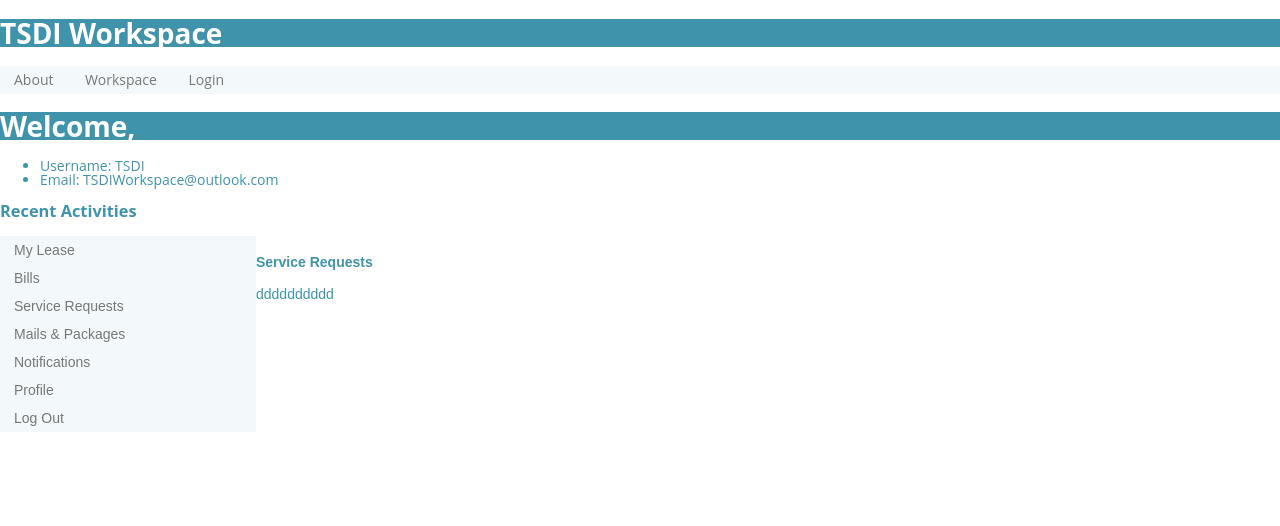
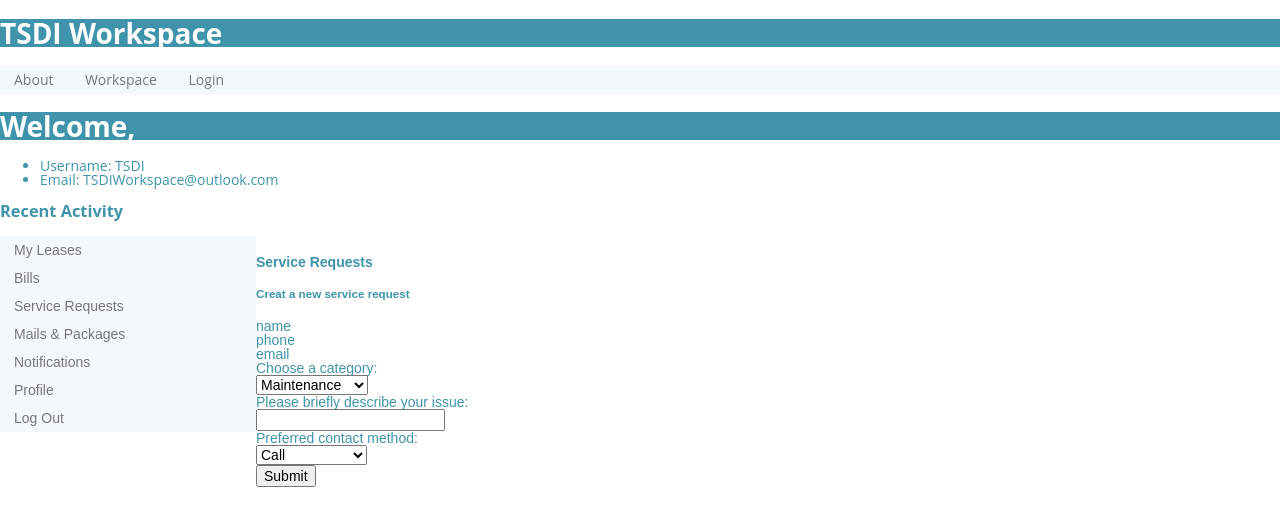
Before and after one commit to tsdiworkspace/tsdiworkspace.github.io, a Django app: page /service_requests in a window 1280 px wide. Shown: the top 526 px of the page. Run offline with Django 3.2, Linux system fonts and the light colour scheme; a user stored in the database is signed in; data comes from the database, SQL or seed files in the repository; both versions use the stored data as it was after the commit; some libraries are stand-ins or nearby versions.

Commit message:
In progress - 2

```diff
--- a/TSDIWorkspace/main/templates/main/my_lease.html
+++ /dev/null
@@ -1,6 +0,0 @@
-{% extends "main/portal.html" %}
-
-{% block sideMenuContent %}
-    <h4>My Lease</h4>
-    <p>dddddddddd</p>
-{% endblock %}
--- a/TSDIWorkspace/main/templates/main/portal.html
+++ b/TSDIWorkspace/main/templates/main/portal.html
@@ -6,7 +6,7 @@
         <li>Username: {{ request.user.username }}</li>
         <li>Email: {{ request.user.email }}</li>
     </ul>
-    <h3>Recent Activities</h3>
+    <h3>Recent Activity</h3>
 
 
 <div class="pure-g">
@@ -15,7 +15,7 @@
     	<div class="pure-menu">
     		<ul class="pure-menu-list">
 		        <li class="pure-menu-item">
-		            <a href="{% url 'myLease' %}" class="pure-menu-link">My Lease</a>
+		            <a href="{% url 'myLeases' %}" class="pure-menu-link">My Leases</a>
 		        </li>
 		        <li class="pure-menu-item">
 		            <a href="{% url 'bills' %}" class="pure-menu-link">Bills</a>
--- a/TSDIWorkspace/main/templates/main/profile.html
+++ b/TSDIWorkspace/main/templates/main/profile.html
@@ -4,6 +4,8 @@
     <h4>Profile</h4>
     <ul>
         <li>Username: {{ request.user.username }}</li>
+        <li>First Name: {{ request.user.first_name }}</li>
+        <li>Last Name: {{ request.user.last_name }}</li>
         <li>Email: {{ request.user.email }}</li>
     </ul>
     <p>Edit personal information</p>
--- a/TSDIWorkspace/main/templates/main/service_requests.html
+++ b/TSDIWorkspace/main/templates/main/service_requests.html
@@ -2,5 +2,39 @@
 
 {% block sideMenuContent %}
     <h4>Service Requests</h4>
-    <p>dddddddddd</p>
+
+    {% for serviceRequest in serviceRequests %}
+        <li>{{ serviceRequest.id }}: {{ serviceRequest.description }}</li>
+    {% endfor %}
+
+    <h5>Creat a new service request</h5>
+    name<br />
+    phone<br />
+    email<br />
+
+
+    <form action="{% url 'serviceRequests' %}" method="post">
+        {% csrf_token %}
+
+        <label for="category">Choose a category:</label><br />
+        <select name="category">
+            <option>Maintenance</option>
+            <option>Manangement</option>
+            <option>Other</option>
+        </select><br />
+
+        <label for="description">Please briefly describe your issue:</label><br />
+        <input type="text" name="description" ><br />
+
+        <label for="contactMethod">Preferred contact method:</label><br />
+        <select name="contactMethod">
+            <option>Call</option>
+            <option>Email</option>
+            <option>No preference</option>
+        </select><br />
+
+        <input type="submit">
+
+    </form>
+
 {% endblock %}
--- a/TSDIWorkspace/main/urls.py
+++ b/TSDIWorkspace/main/urls.py
@@ -6,7 +6,7 @@
     path("workspace", views.workspace, name="workspace"),
     path("login", views.loginView, name="login"),
     path("logout", views.logoutView, name="logout"),
-    path("my_lease", views.myLease, name="myLease"),
+    path("my_leases", views.myLeases, name="myLeases"),
     path("bills", views.bills, name="bills"),
     path("service_requests", views.serviceRequests, name="serviceRequests"),
     path("mails_and_packages", views.mailsAndPackages, name="mailsAndPackages"),
--- a/TSDIWorkspace/main/views.py
+++ b/TSDIWorkspace/main/views.py
@@ -2,6 +2,7 @@
 from django.http import HttpResponse, HttpResponseRedirect
 from django.contrib.auth import authenticate, login, logout
 from django.urls import reverse
+from .models import Testing, Lease, Bill, ServiceRequest, MailAndPackage, Notification
 
 # Create your views here.
 
@@ -47,37 +48,46 @@
 def logoutView(request):
     logout(request)
     return render(request, "main/login.html", {
-                "message": "Logged Out"
-            })
+        "message": "Logged Out"
+    })
 
 
 
-def myLease(request):
+def myLeases(request):
     # If no user is signed in, return to login page:
     if not request.user.is_authenticated:
         return HttpResponseRedirect(reverse("login"))
-    return render(request, "main/my_lease.html")
+    return render(request, "main/my_leases.html", {
+        "leases": Lease.objects.filter(lessee=request.user)
+    })
 
 
 
 def bills(request):
     if not request.user.is_authenticated:
         return HttpResponseRedirect(reverse("login"))
-    return render(request, "main/bills.html")
+    return render(request, "main/bills.html", {
+        "bills": Bill.objects.filter(lessee=request.user)
+    })
 
 
 
 def serviceRequests(request):
     if not request.user.is_authenticated:
         return HttpResponseRedirect(reverse("login"))
-    return render(request, "main/service_requests.html")
+
+    return render(request, "main/service_requests.html", {
+        "serviceRequests": ServiceRequest.objects.filter(lessee=request.user)
+    })
 
 
 
 def mailsAndPackages(request):
     if not request.user.is_authenticated:
         return HttpResponseRedirect(reverse("login"))
-    return render(request, "main/mails_and_packages.html")
+    return render(request, "main/mails_and_packages.html", {
+        "mailsAndPackages": MailAndPackage.objects.filter(lessee=request.user)
+    })
 
 
 
```
Also changed, not shown: TSDIWorkspace/main/admin.py (+6 -1 lines), TSDIWorkspace/main/models.py (+53 -0 lines), TSDIWorkspace/main/templates/main/bills.html (+9 -1 lines), TSDIWorkspace/main/templates/main/mails_and_packages.html (+6 -1 lines), TSDIWorkspace/main/templates/main/my_leases.html (added, +14 -0 lines), TSDIWorkspace/db.sqlite3, TSDIWorkspace/main/migrations/0002_lease.py (added), TSDIWorkspace/main/migrations/0003_lease_username.py (added), TSDIWorkspace/main/migrations/0004_auto_20210706_1017.py (added), TSDIWorkspace/main/migrations/0005_auto_20210706_1025.py (added), TSDIWorkspace/main/migrations/0006_auto_20210706_1110.py (added), TSDIWorkspace/main/migrations/0007_auto_20210706_1538.py (added), TSDIWorkspace/main/migrations/0008_auto_20210706_2108.py (added).
